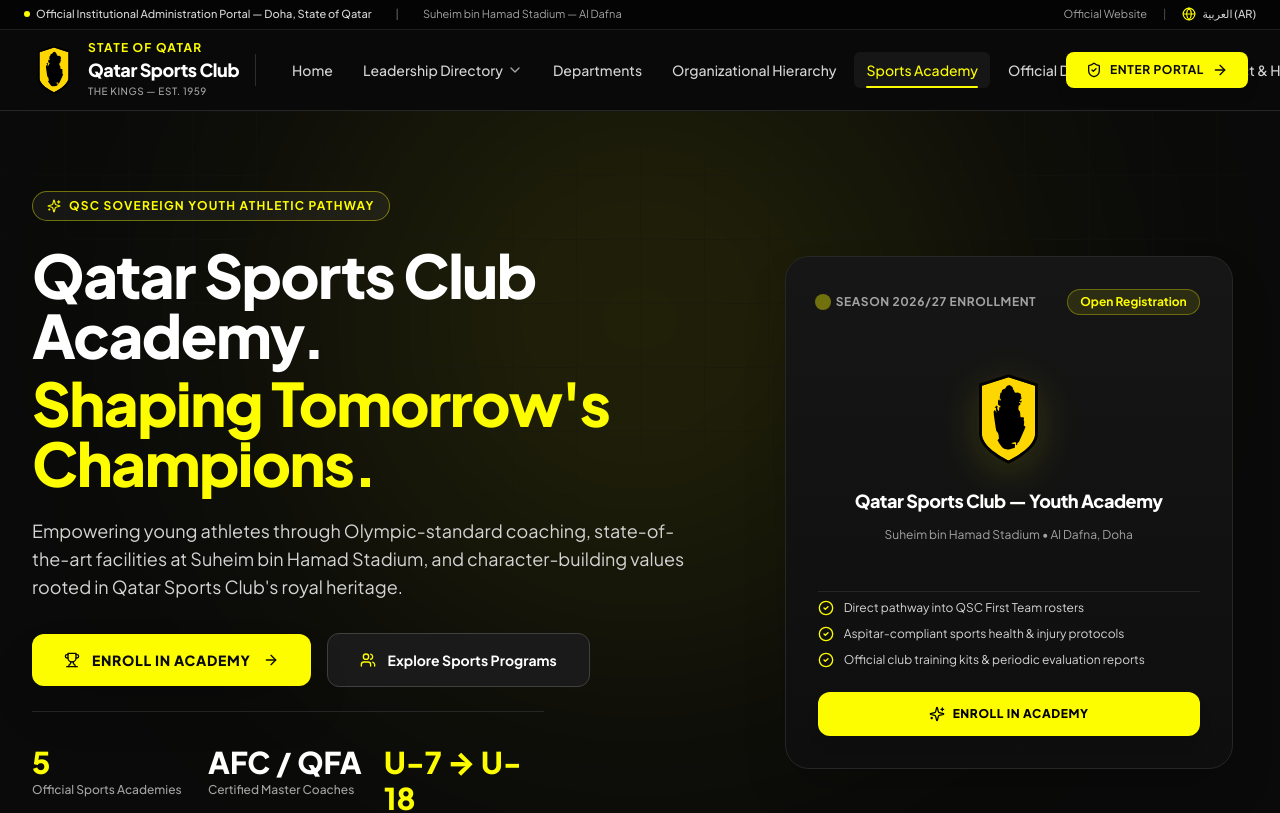
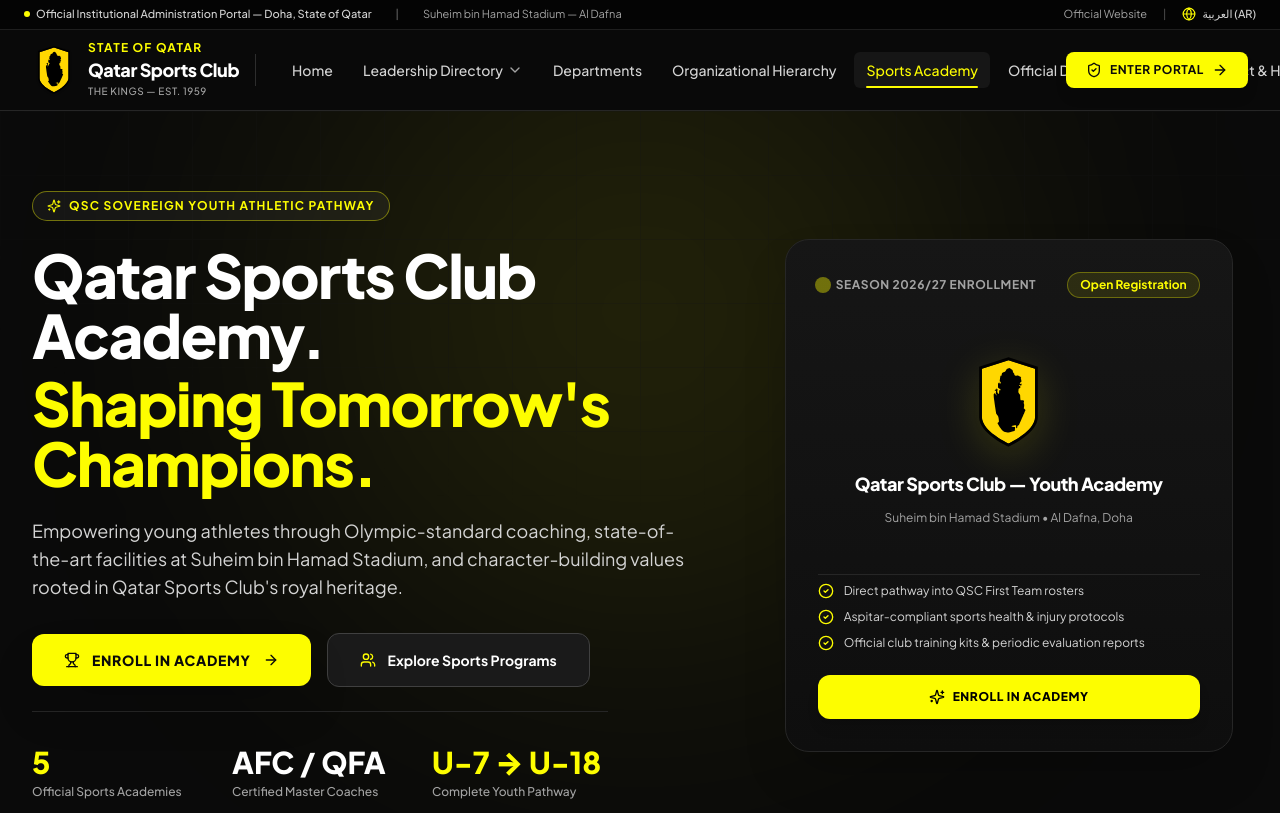
Before and after one commit to mizaaaan/qatar-sports-club, a Next.js app: page /academy in a window 1280 px wide. Shown: the top 813 px of the page. Built offline with nearby package versions, Linux system fonts and the light colour scheme.

Commit message:
Prevent U-7 to U-18 stat text wrapping in academy hero section

```diff
--- a/src/app/academy/page.tsx
+++ b/src/app/academy/page.tsx
@@ -110,22 +110,22 @@ export default function PublicAcademyPage() {
               </div>
 
               {/* Institutional Key Indicators */}
-              <div className="pt-8 grid grid-cols-3 gap-2 sm:gap-4 border-t border-neutral-800 max-w-lg mx-auto lg:mx-0">
+              <div className="pt-8 grid grid-cols-3 gap-3 sm:gap-6 border-t border-neutral-800 max-w-xl mx-auto lg:mx-0">
                 <div>
-                  <p className="text-lg sm:text-2xl lg:text-3xl font-black text-qsc-yellow">5</p>
-                  <p className="text-[10px] sm:text-xs text-neutral-400 font-medium leading-tight mt-0.5">
+                  <p className="text-lg sm:text-2xl xl:text-3xl font-black text-qsc-yellow whitespace-nowrap">5</p>
+                  <p className="text-[10px] sm:text-xs text-neutral-400 font-medium leading-tight mt-1">
                     {isArabic ? "أكاديميات رياضية معتمدة" : "Official Sports Academies"}
                   </p>
                 </div>
                 <div>
-                  <p className="text-lg sm:text-2xl lg:text-3xl font-black text-white">AFC / QFA</p>
-                  <p className="text-[10px] sm:text-xs text-neutral-400 font-medium leading-tight mt-0.5">
+                  <p className="text-lg sm:text-2xl xl:text-3xl font-black text-white whitespace-nowrap">AFC / QFA</p>
+                  <p className="text-[10px] sm:text-xs text-neutral-400 font-medium leading-tight mt-1">
                     {isArabic ? "شهادات تدريب أولمبية" : "Certified Master Coaches"}
                   </p>
                 </div>
                 <div>
-                  <p className="text-lg sm:text-2xl lg:text-3xl font-black text-qsc-yellow">U-7 → U-18</p>
-                  <p className="text-[10px] sm:text-xs text-neutral-400 font-medium leading-tight mt-0.5">
+                  <p className="text-lg sm:text-2xl xl:text-3xl font-black text-qsc-yellow whitespace-nowrap">U-7 → U-18</p>
+                  <p className="text-[10px] sm:text-xs text-neutral-400 font-medium leading-tight mt-1">
                     {isArabic ? "مسار النخبة المكتمل" : "Complete Youth Pathway"}
                   </p>
                 </div>
```
